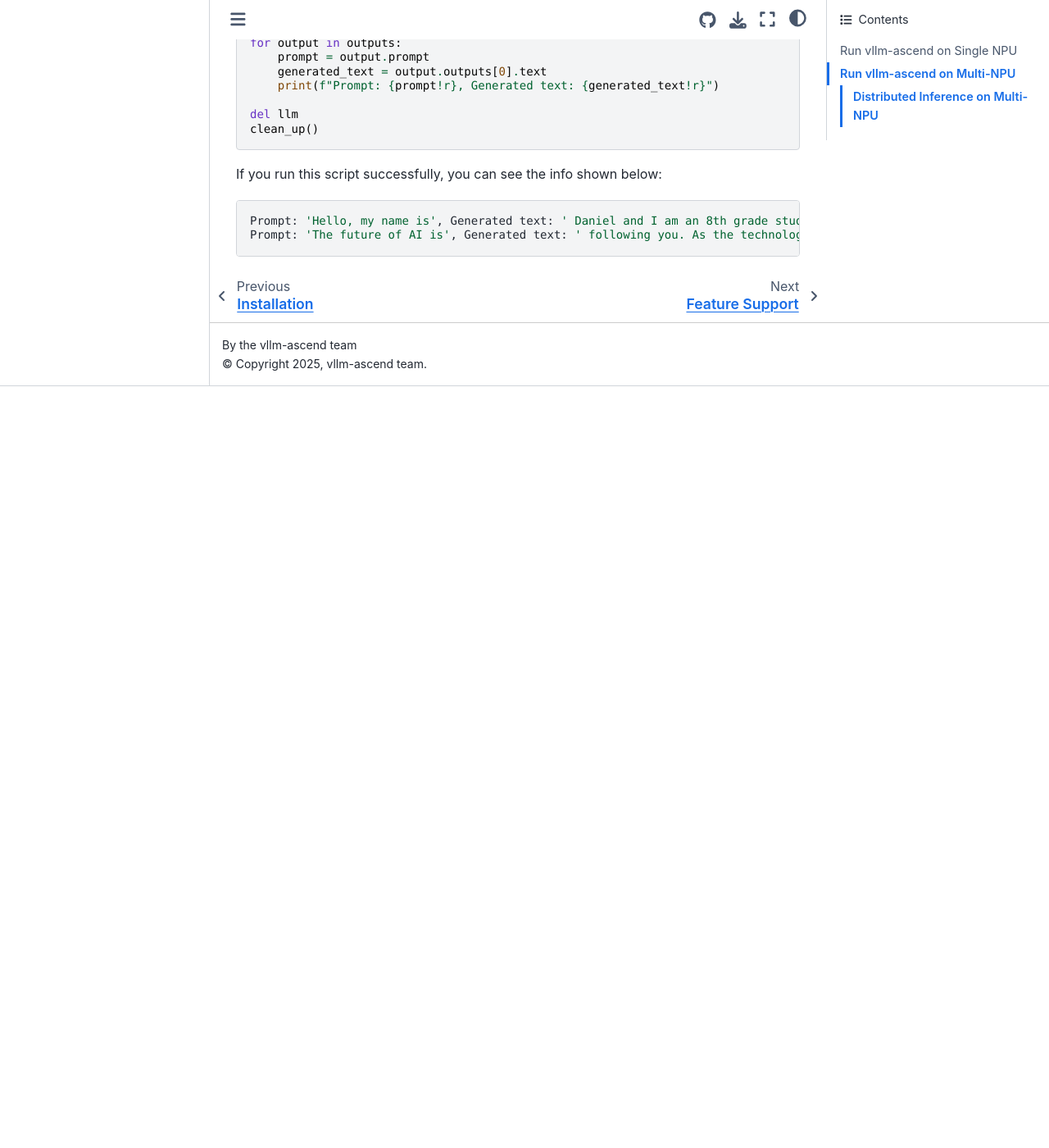
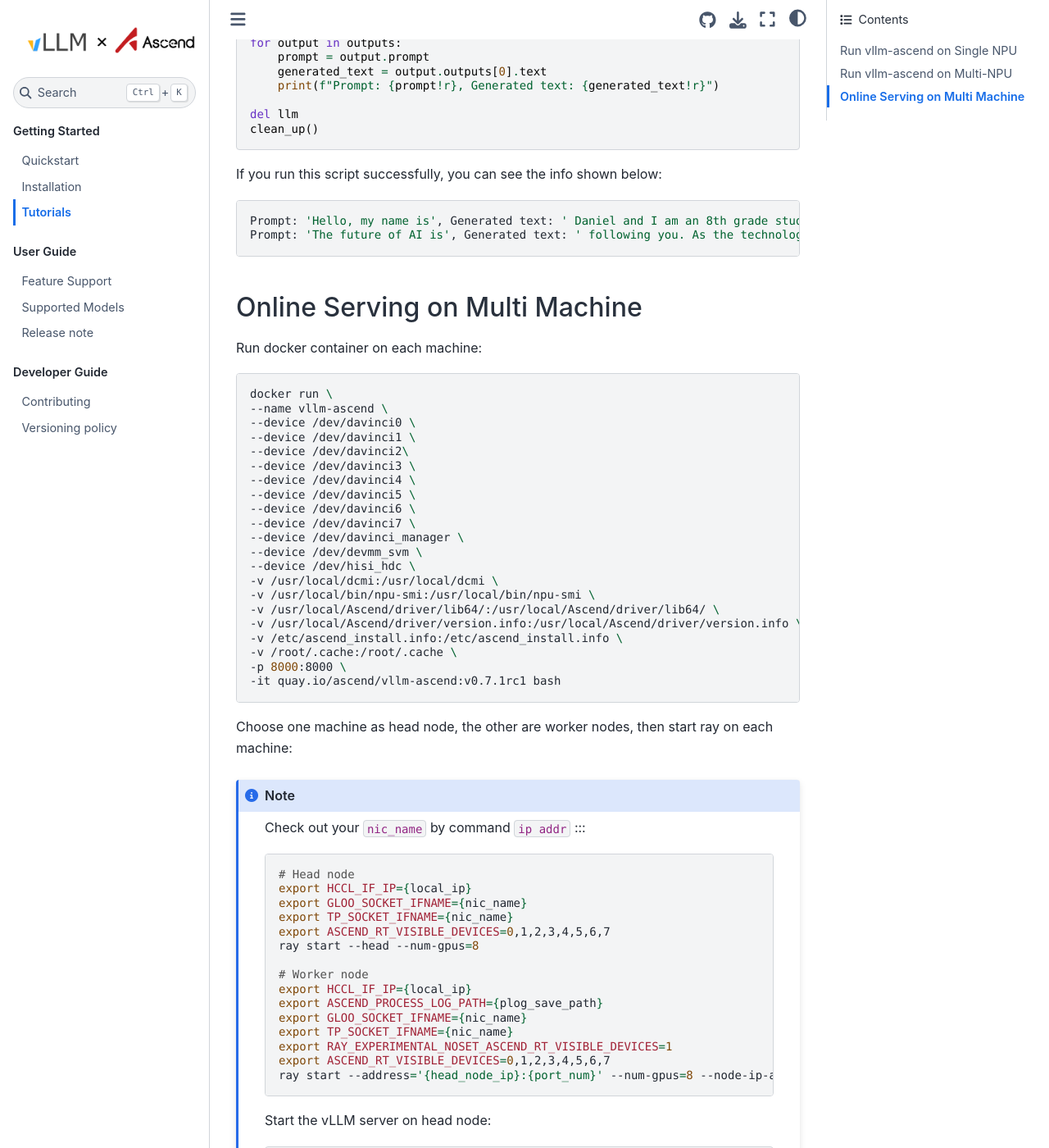
Before and after one commit to zzhx1/vllm-ascend, a Sphinx documentation site: the page built from docs/source/tutorials.md, in a window 1280 px wide and 1400 px high, scrolled down 3952 px. Shown: the whole window at 82% size. Built offline with Sphinx 7.4.7 and the Sphinx Book theme 1.1.4, drawn with Linux system fonts in a browser that asks for light colours; before the commit the page ends 4423 px from its top, so only the background shows below that; some of the changed text lies outside the part shown.

Commit message:
[Docs] Add Tutorials for Online Serving on Multi Machine (#120)
Add Tutorials for Online Serving on Multi Machine

---------

Signed-off-by: SidaoY <1024863041@qq.com>
Co-authored-by: yx0716 <jinyx1007@foxmail.com>
Co-authored-by: Mengqing Cao <cmq0113@163.com>

````diff
--- a/docs/source/tutorials.md
+++ b/docs/source/tutorials.md
@@ -207,3 +207,105 @@
 Prompt: 'Hello, my name is', Generated text: ' Daniel and I am an 8th grade student at York Middle School. I'
 Prompt: 'The future of AI is', Generated text: ' following you. As the technology advances, a new report from the Institute for the'
 ```
+
+## Online Serving on Multi Machine
+
+Run docker container on each machine:
+
+```shell
+docker run \
+--name vllm-ascend \
+--device /dev/davinci0 \
+--device /dev/davinci1 \
+--device /dev/davinci2\
+--device /dev/davinci3 \
+--device /dev/davinci4 \
+--device /dev/davinci5 \
+--device /dev/davinci6 \
+--device /dev/davinci7 \
+--device /dev/davinci_manager \
+--device /dev/devmm_svm \
+--device /dev/hisi_hdc \
+-v /usr/local/dcmi:/usr/local/dcmi \
+-v /usr/local/bin/npu-smi:/usr/local/bin/npu-smi \
+-v /usr/local/Ascend/driver/lib64/:/usr/local/Ascend/driver/lib64/ \
+-v /usr/local/Ascend/driver/version.info:/usr/local/Ascend/driver/version.info \
+-v /etc/ascend_install.info:/etc/ascend_install.info \
+-v /root/.cache:/root/.cache \
+-p 8000:8000 \
+-it quay.io/ascend/vllm-ascend:v0.7.1rc1 bash
+```
+
+Choose one machine as head node, the other are worker nodes, then start ray on each machine:
+:::{note} Check out your `nic_name` by command `ip addr`  :::
+
+```shell
+# Head node
+export HCCL_IF_IP={local_ip}
+export GLOO_SOCKET_IFNAME={nic_name}
+export TP_SOCKET_IFNAME={nic_name}
+export ASCEND_RT_VISIBLE_DEVICES=0,1,2,3,4,5,6,7
+ray start --head --num-gpus=8
+
+# Worker node
+export HCCL_IF_IP={local_ip}
+export ASCEND_PROCESS_LOG_PATH={plog_save_path}
+export GLOO_SOCKET_IFNAME={nic_name}
+export TP_SOCKET_IFNAME={nic_name}
+export RAY_EXPERIMENTAL_NOSET_ASCEND_RT_VISIBLE_DEVICES=1
+export ASCEND_RT_VISIBLE_DEVICES=0,1,2,3,4,5,6,7
+ray start --address='{head_node_ip}:{port_num}' --num-gpus=8 --node-ip-address={local_ip}
+```
+
+Start the vLLM server on head node:
+
+```shell
+export VLLM_HOST_IP={head_node_ip}
+export HCCL_CONNECT_TIMEOUT=120
+export ASCEND_PROCESS_LOG_PATH={plog_save_path}
+export HCCL_IF_IP={head_node_ip}
+
+if [ -d "{plog_save_path}" ]; then
+    rm -rf {plog_save_path}
+    echo ">>> remove {plog_save_path}"
+fi
+
+LOG_FILE="multinode_$(date +%Y%m%d_%H%M).log"
+VLLM_TORCH_PROFILER_DIR=./vllm_profile
+python -m vllm.entrypoints.openai.api_server  \
+       --model="Deepseek/DeepSeek-V2-Lite-Chat" \
+       --trust-remote-code \
+       --enforce-eager \
+       --max-model-len {max_model_len} \
+       --distributed_executor_backend "ray" \
+       --tensor-parallel-size 16 \
+       --disable-log-requests \
+       --disable-log-stats \
+       --disable-frontend-multiprocessing \
+       --port {port_num} \
+```
+
+Once your server is started, you can query the model with input prompts:
+
+```shell
+curl -X POST http://127.0.0.1:{prot_num}/v1/completions  \
+     -H "Content-Type: application/json" \
+     -d '{
+         "model": "Deepseek/DeepSeek-V2-Lite-Chat",
+         "prompt": "The future of AI is",
+         "max_tokens": 24
+     }'
+```
+
+If you query the server successfully, you can see the info shown below (client):
+
+```
+{"id":"cmpl-6dfb5a8d8be54d748f0783285dd52303","object":"text_completion","created":1739957835,"model":"/home/data/DeepSeek-V2-Lite-Chat/","choices":[{"index":0,"text":" heavily influenced by neuroscience and cognitiveGuionistes. The goalochondria is to combine the efforts of researchers, technologists,","logprobs":null,"finish_reason":"length","stop_reason":null,"prompt_logprobs":null}],"usage":{"prompt_tokens":6,"total_tokens":30,"completion_tokens":24,"prompt_tokens_details":null}}
+```
+
+Logs of the vllm server:
+
+```
+INFO:     127.0.0.1:59384 - "POST /v1/completions HTTP/1.1" 200 OK
+INFO 02-19 17:37:35 metrics.py:453] Avg prompt throughput: 0.0 tokens/s, Avg generation throughput: 1.9 tokens/s, Running: 0 reqs, Swapped: 0 reqs, Pending: 0 reqs, GPU KV cache usage: 0.0%, CPU KV cache usage: 0.0%.
+```
````
